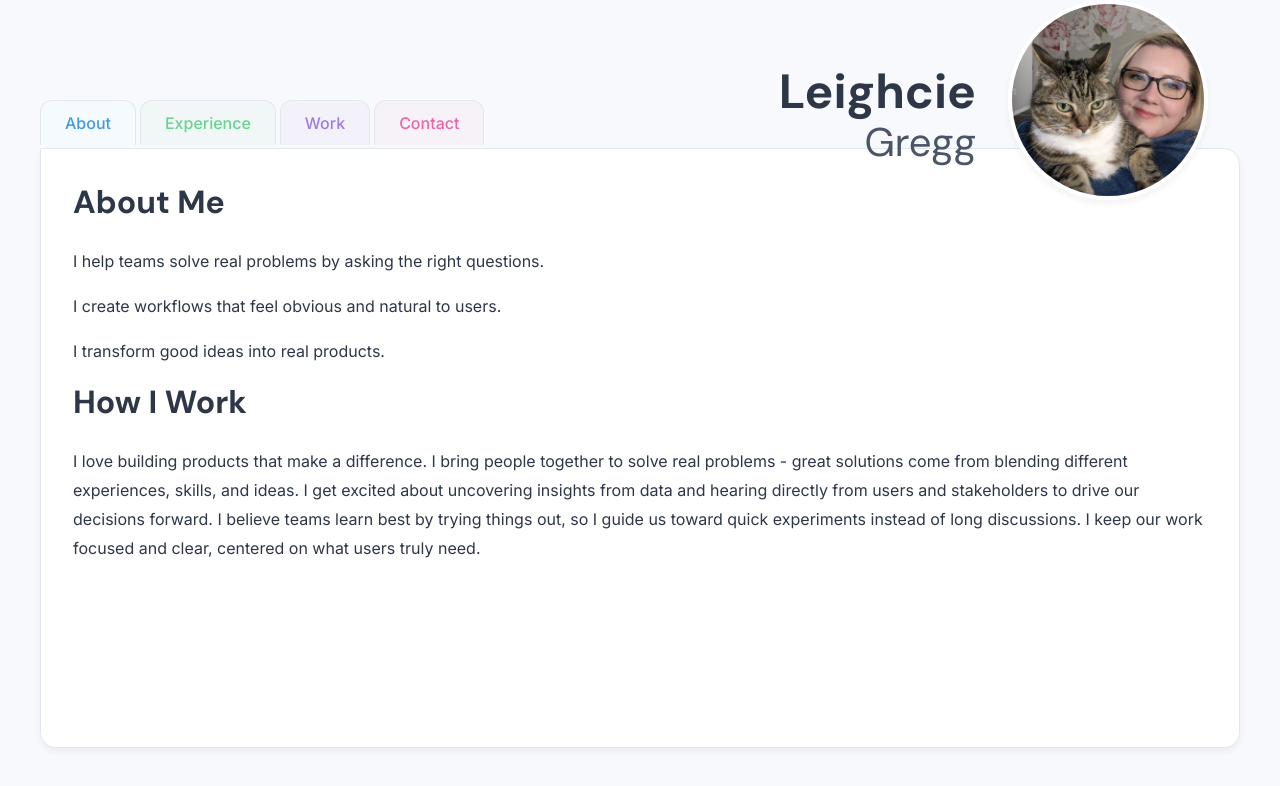
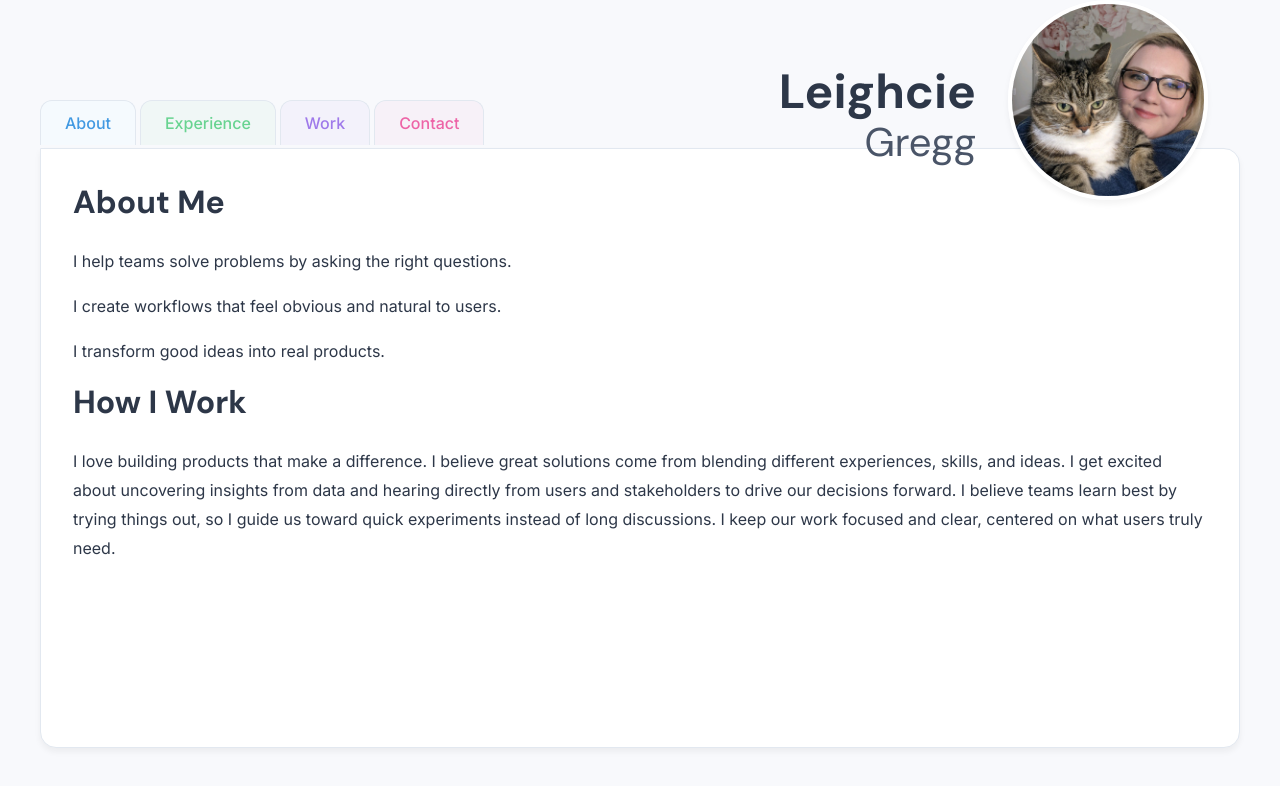
Before and after one commit to leighcie/my-website, a plain HTML site: page index.html in a window 1280 px wide. Drawn offline with Linux system fonts and the light colour scheme.

Commit message:
rephrase how i work section

```diff
--- a/index.html
+++ b/index.html
@@ -26,11 +26,11 @@
 
     <div class="main-content active" id="about">
         <h2>About Me</h2>
-        <p>I help teams solve real problems by asking the right questions.</p>
+        <p>I help teams solve problems by asking the right questions.</p>
         <p>I create workflows that feel obvious and natural to users.</p>
         <p>I transform good ideas into real products.</p>
         <h2>How I Work</h2>
-        <p>I love building products that make a difference. I bring people together to solve real problems - great solutions come from blending different experiences, skills, and ideas. I get excited about uncovering insights from data and hearing directly from users and stakeholders to drive our decisions forward. I believe teams learn best by trying things out, so I guide us toward quick experiments instead of long discussions. I keep our work focused and clear, centered on what users truly need.</p>
+        <p>I love building products that make a difference. I believe great solutions come from blending different experiences, skills, and ideas. I get excited about uncovering insights from data and hearing directly from users and stakeholders to drive our decisions forward. I believe teams learn best by trying things out, so I guide us toward quick experiments instead of long discussions. I keep our work focused and clear, centered on what users truly need.</p>
     </div>
 
     <div class="main-content" id="experience">
```
